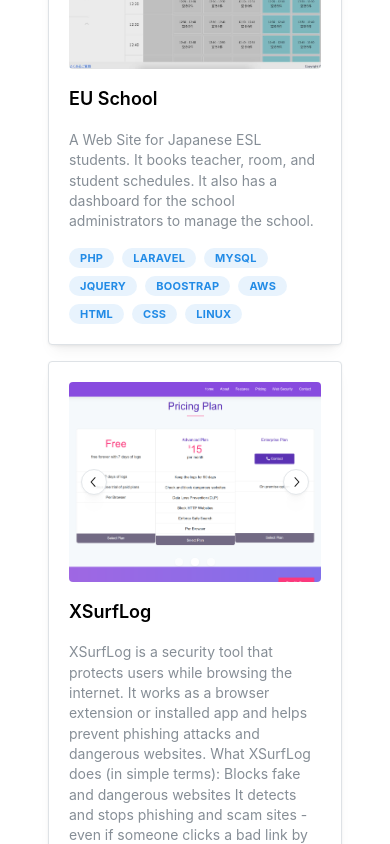
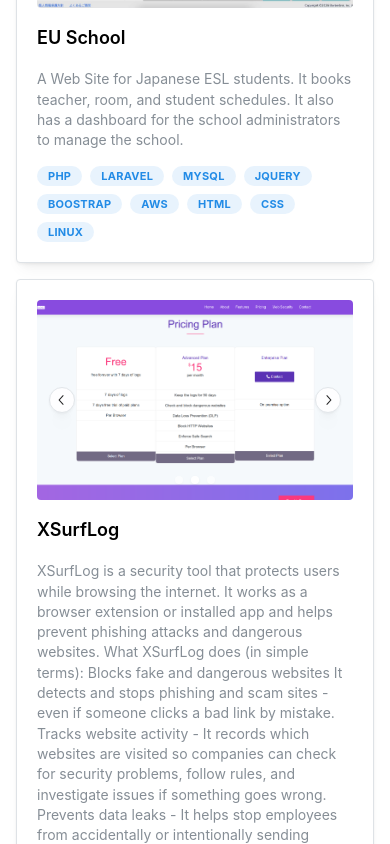
Before and after one commit to chibelsonda/portfolio, a React (Vite) app: page / in a window 390 px wide. Shown: the part 2349-3193 px from the top of the page. Built offline with nearby package versions, Linux system fonts and the light colour scheme.

Commit message:
Fix margin on small screen

```diff
--- a/src/components/Projects.tsx
+++ b/src/components/Projects.tsx
@@ -130,7 +130,7 @@
       <Text c="dimmed" size="lg" mb="xl" style={{ textAlign: 'center' }}>
         Some of my work
       </Text>
-      <Grid mx="xl" gutter="md" justify={projects.length <= 2 ? 'center' : 'flex-start'}>
+      <Grid mx={{ sm: 'sm', md: 'xl' }} gutter="md" justify={projects.length <= 2 ? 'center' : 'flex-start'}>
         {projects.map((project, index) => (
           <Grid.Col key={index} span={{ base: 12, sm: 6, md: 4 }}>
             <ProjectCard
```
